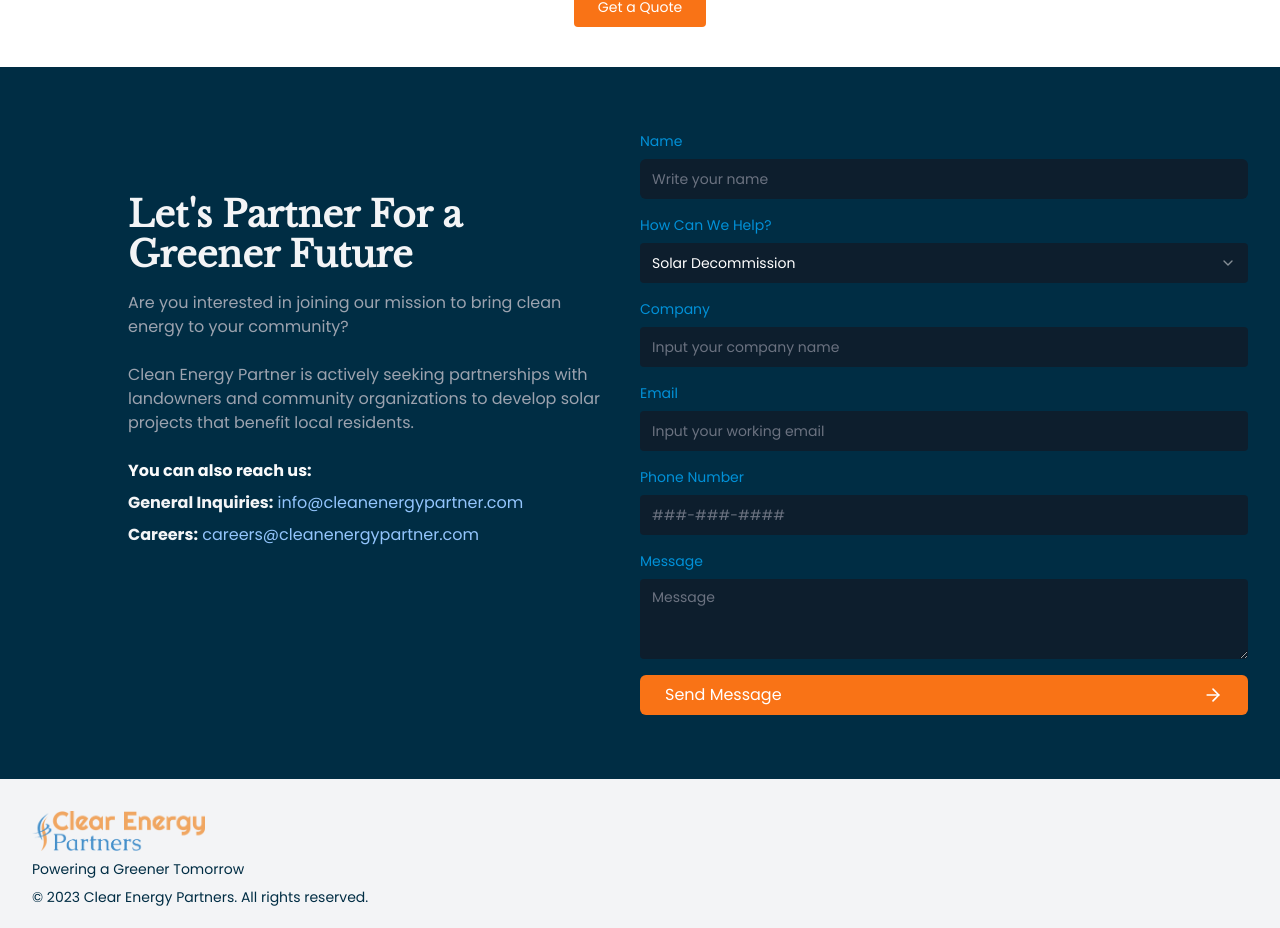
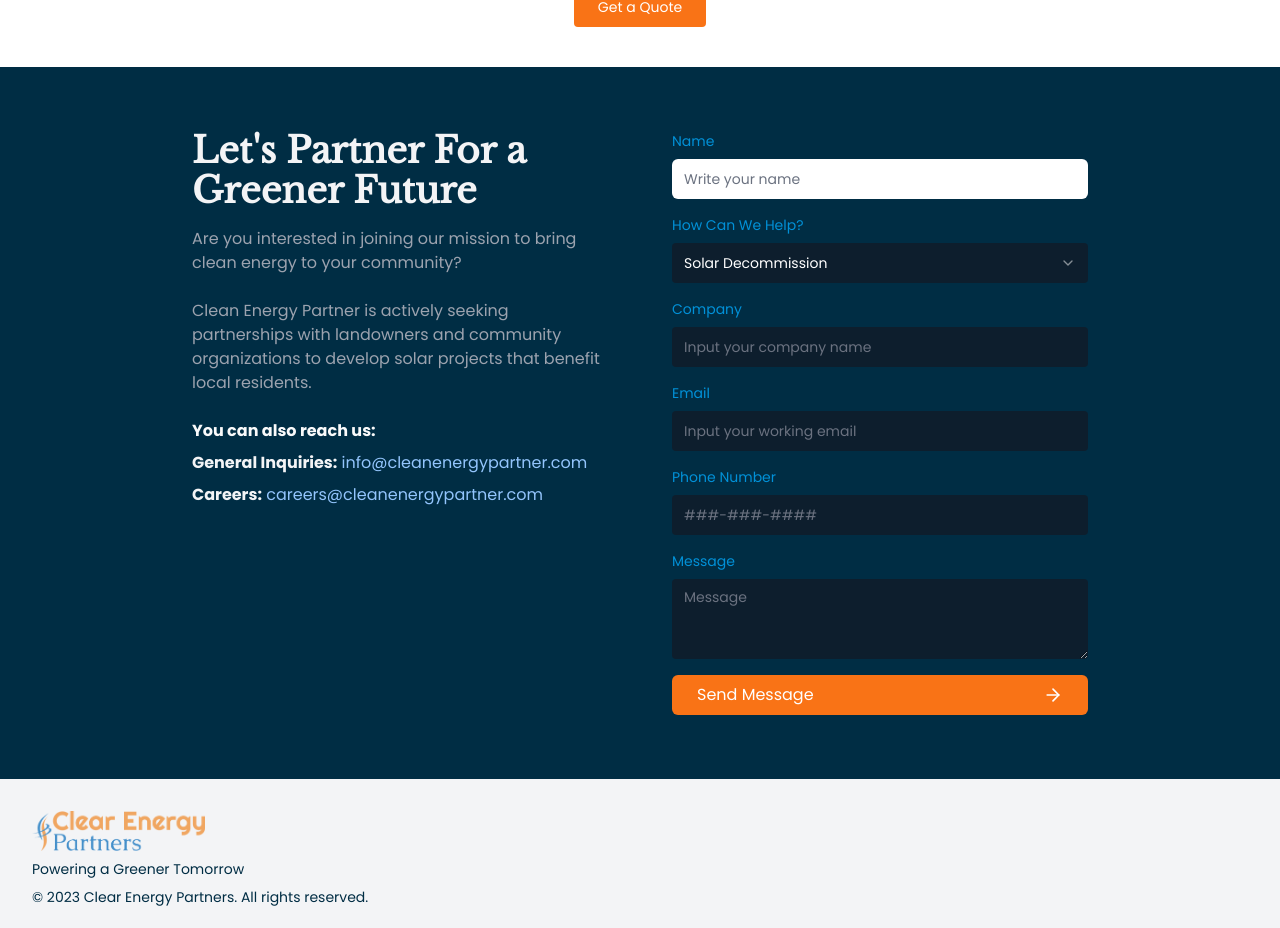
Before and after one commit to eromelus/clear-energy, a Next.js app: page / in a window 1280 px wide. Shown: the part 1813-2741 px from the top of the page. Built offline with nearby package versions, Linux system fonts and the light colour scheme.

Commit message:
Style: resize contact form to match layout

```diff
--- a/src/components/contact-form.tsx
+++ b/src/components/contact-form.tsx
@@ -55,9 +55,9 @@ export function ContactForm() {
 
   return (
     <section className="bg-navy text-gray-100 py-16 px-4 sm:px-6 lg:px-8">
-      <div className="max-w-7xl mx-auto">
+      <div className="max-w-4xl mx-auto">
         <div className="lg:flex lg:items-start lg:justify-between">
-          <div className="lg:w-1/2 lg:pr-8 mb-8 lg:mb-0 md:pt-16 md:pr-24 md:pb-20 md:pl-24">
+          <div className="lg:w-1/2 lg:pr-8 mb-8 lg:mb-0">
             <h2 className="text-3xl sm:text-4xl font-bold mb-4 text-gray-100 font-libre-baskerville">
               Let's Partner For a Greener Future
             </h2>
@@ -97,7 +97,7 @@ export function ContactForm() {
             </div>
           </div>
 
-          <div className="lg:w-1/2">
+          <div className="lg:w-1/2 lg:pl-8">
             <Form {...form}>
               <form
                 onSubmit={form.handleSubmit(handleSubmit)}
@@ -115,7 +115,7 @@ export function ContactForm() {
                         <Input
                           placeholder="Write your name"
                           type="text"
-                          className="w-full px-3 py-2 bg-darkBlue border-0 rounded-md text-white text-sm placeholder-gray-400"
+                          className="w-full px-3 py-2 bg-darkBlue border-0 rounded-md text-gray-700 text-sm placeholder-gray-400 focus:bg-white focus:outline-none bg-white"
                           {...field}
                         />
                       </FormControl>
@@ -172,7 +172,7 @@ export function ContactForm() {
                         <Input
                           placeholder="Input your company name"
                           type="text"
-                          className="w-full px-3 py-2 bg-darkBlue border-0 rounded-sm text-white text-sm placeholder-gray-400"
+                          className="w-full px-3 py-2 bg-darkBlue border-0 rounded-sm text-gray-700 text-sm placeholder-gray-400 focus:bg-white"
                           {...field}
                         />
                       </FormControl>
@@ -196,7 +196,7 @@ export function ContactForm() {
                         <Input
                           placeholder="Input your working email"
                           type="email"
-                          className="w-full px-3 py-2 bg-darkBlue border-0 rounded-sm text-white text-sm placeholder-gray-400"
+                          className="w-full px-3 py-2 bg-darkBlue border-0 rounded-sm text-gray-700 text-sm placeholder-gray-400 focus:bg-white"
                           {...field}
                         />
                       </FormControl>
@@ -220,7 +220,7 @@ export function ContactForm() {
                         <Input
                           placeholder="###-###-####"
                           type="tel"
-                          className="w-full px-3 py-2 bg-darkBlue border-0 rounded-sm text-white text-sm placeholder-gray-400"
+                          className="w-full px-3 py-2 bg-darkBlue border-0 rounded-sm text-gray-700 text-sm focus:bg-white placeholder-gray-400"
                           {...field}
                         />
                       </FormControl>
@@ -245,7 +245,7 @@ export function ContactForm() {
                         <Textarea
                           placeholder="Message"
                           {...field}
-                          className="w-full px-3 py-2 bg-darkBlue border-0 rounded-sm text-white text-sm placeholder-gray-400"
+                          className="w-full px-3 py-2 bg-darkBlue border-0 rounded-sm text-gray-700 text-sm placeholder-gray-400 focus:bg-white focus:outline-none"
                         />
                       </FormControl>
                       {fieldState.error && (
@@ -264,112 +264,6 @@ export function ContactForm() {
                   <span>Send Message</span>
                   <ArrowRight className="h-5 w-5" />
                 </Button>
-                {/* <div>
-                  <label
-                    htmlFor="name"
-                    className="block text-sm font-medium mb-1 text-blue"
-                  >
-                    Name
-                  </label>
-                  <input
-                    type="text"
-                    id="name"
-                    name="name"
-                    className="w-full px-3 py-2 bg-darkBlue border-0 rounded-md text-white text-sm placeholder-gray-400"
-                    placeholder="Write your name"
-                  />
-                </div>
-                <div>
-                  <label
-                    htmlFor="option"
-                    className="block text-sm font-medium mb-1 text-blue"
-                  >
-                    Select Option
-                  </label>
-                  <select
-                    id="option"
-                    name="option"
-                    className="w-full px-3 py-2 bg-darkBlue border-0 rounded-sm text-white text-sm"
-                  >
-                    <option>Solar Decomission</option>
-                    <option>Recycling</option>
-                    <option>Other</option>
-                  </select>
-                </div>
-                <div>
-                  <label
-                    htmlFor="company"
-                    className="block text-sm font-medium mb-1 text-blue"
-                  >
-                    Company
-                  </label>
-                  <input
-                    type="text"
-                    id="company"
-                    name="company"
-                    className="w-full px-3 py-2 bg-darkBlue border-0 rounded-sm text-white text-sm placeholder-gray-400"
-                    placeholder="Input your company name"
-                  />
-                </div>
-                <div>
-                  <label
-                    htmlFor="email"
-                    className="block text-sm font-medium mb-1 text-blue"
-                  >
-                    Email
-                  </label>
-                  <input
-                    type="email"
-                    id="email"
-                    name="email"
-                    className="w-full px-3 py-2 bg-darkBlue border-0 rounded-sm text-white text-sm placeholder-gray-400"
-                    placeholder="Input your working email"
-                  />
-                </div>
-                <div>
-                  <label
-                    htmlFor="phone"
-                    className="block text-sm font-medium mb-1 text-blue"
-                  >
-                    Phone
-                  </label>
-                  <div className="flex">
-                    <span className="inline-flex items-center px-3 rounded-l-sm border-0 bg-darkBlue text-gray-400 sm:text-sm">
-                      +01
-                    </span>
-                    <input
-                      type="tel"
-                      id="phone"
-                      name="phone"
-                      className="flex-1 min-w-0 block w-full px-3 py-2 rounded-none rounded-r-sm bg-darkBlue border-0 text-white text-sm placeholder-gray-400"
-                      placeholder="000 - 0000"
-                    />
-                  </div>
-                </div>
-                <div>
-                  <label
-                    htmlFor="message"
-                    className="block text-sm font-medium mb-1 text-blue"
-                  >
-                    Message
-                  </label>
-                  <textarea
-                    id="message"
-                    name="message"
-                    rows={4}
-                    className="w-full px-3 py-2 bg-darkBlue border-0 rounded-sm text-white text-sm placeholder-gray-400"
-                    placeholder="Type your message..."
-                  ></textarea>
-                </div>
-                <div>
-                  <button
-                    type="submit"
-                    className="w-full flex justify-center items-center px-6 py-3 border border-transparent text-base font-medium rounded-md text-white bg-orange-500 hover:bg-orange-600"
-                  >
-                    Send Message
-                    <ArrowRight className="ml-2 h-5 w-5" />
-                  </button>
-                </div> */}
               </form>
             </Form>
           </div>
```
